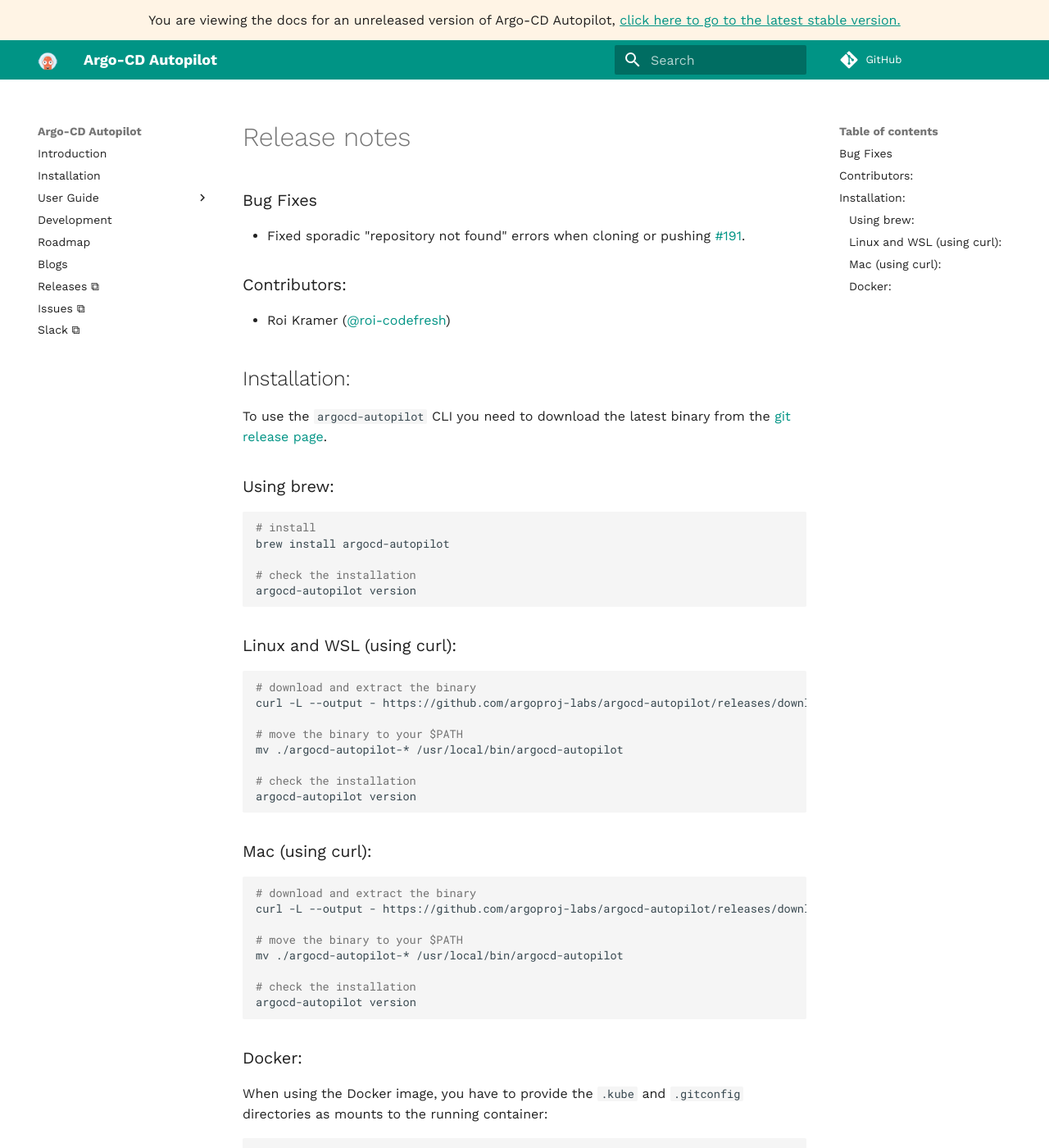
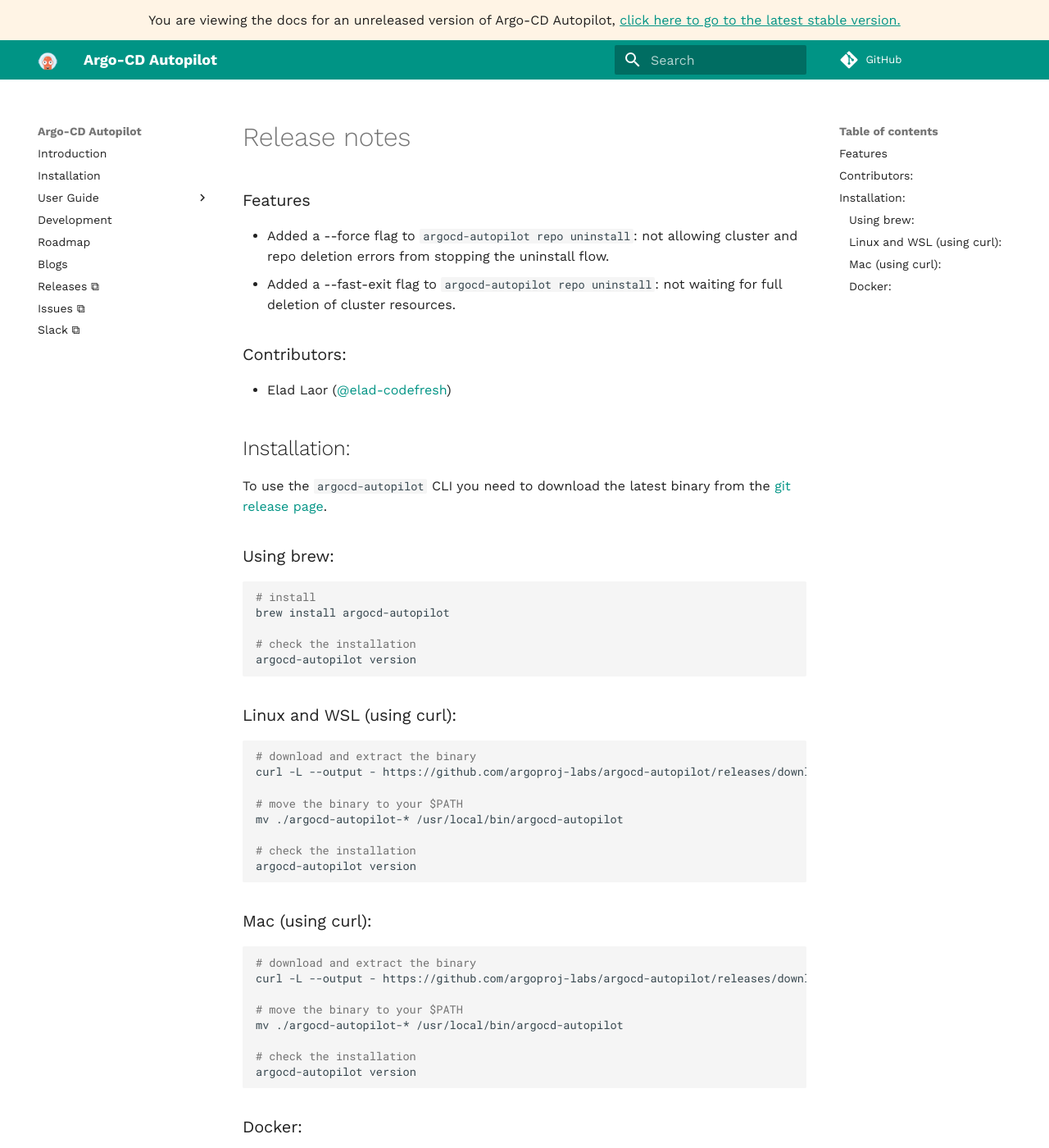
Before and after one commit to argoproj-labs/argocd-autopilot, an MkDocs documentation site: the page built from docs/releases/release_notes.md, in a window 1280 px wide and 1400 px high. Shown: the whole window at 82% size. Built offline with MkDocs 1.6.1 and Material for MkDocs 9.7.7, drawn with Linux system fonts in a browser that asks for light colours; comment, search, counter and statistics services are not loaded; some of the changed text lies outside the part shown.

Commit message:
v0.2.22 (#193)

````diff
--- a/docs/releases/release_notes.md
+++ b/docs/releases/release_notes.md
@@ -1,8 +1,9 @@
-### Bug Fixes
-* Fixed sporadic "repository not found" errors when cloning or pushing [#191](https://github.com/argoproj-labs/argocd-autopilot/pull/191).
+### Features
+* Added a --force flag to `argocd-autopilot repo uninstall`: not allowing cluster and repo deletion errors from stopping the uninstall flow.
+* Added a --fast-exit flag to `argocd-autopilot repo uninstall`: not waiting for full deletion of cluster resources.
 
 ### Contributors:
-- Roi Kramer ([@roi-codefresh](https://github.com/roi-codefresh))
+- Elad Laor ([@elad-codefresh](https://github.com/elad-codefresh))
 
 ## Installation:
 
@@ -20,7 +21,7 @@ argocd-autopilot version
 ### Linux and WSL (using curl):
 ```bash
 # download and extract the binary
-curl -L --output - https://github.com/argoproj-labs/argocd-autopilot/releases/download/v0.2.21/argocd-autopilot-linux-amd64.tar.gz | tar zx
+curl -L --output - https://github.com/argoproj-labs/argocd-autopilot/releases/download/v0.2.22/argocd-autopilot-linux-amd64.tar.gz | tar zx
 
 # move the binary to your $PATH
 mv ./argocd-autopilot-* /usr/local/bin/argocd-autopilot
@@ -32,7 +33,7 @@ argocd-autopilot version
 ### Mac (using curl):
 ```bash
 # download and extract the binary
-curl -L --output - https://github.com/argoproj-labs/argocd-autopilot/releases/download/v0.2.21/argocd-autopilot-darwin-amd64.tar.gz | tar zx
+curl -L --output - https://github.com/argoproj-labs/argocd-autopilot/releases/download/v0.2.22/argocd-autopilot-darwin-amd64.tar.gz | tar zx
 
 # move the binary to your $PATH
 mv ./argocd-autopilot-* /usr/local/bin/argocd-autopilot
@@ -47,5 +48,5 @@ When using the Docker image, you have to provide the `.kube` and `.gitconfig` di
 docker run \
   -v ~/.kube:/home/autopilot/.kube \
   -v ~/.gitconfig:/home/autopilot/.gitconfig \
-  -it quay.io/argoprojlabs/argocd-autopilot <cmd> <flags>
+  -it quay.io/argoprojlabs/argocd-autopilot:v0.2.22 <cmd> <flags>
 ```
````
Also changed, not shown: CHANGELOG.md (+6 -0 lines), 1 other file.
